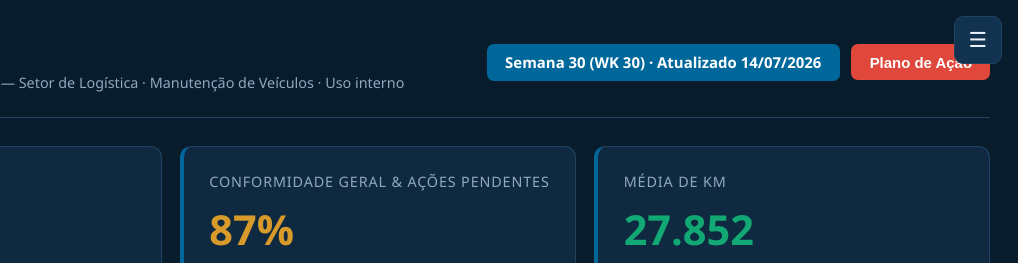
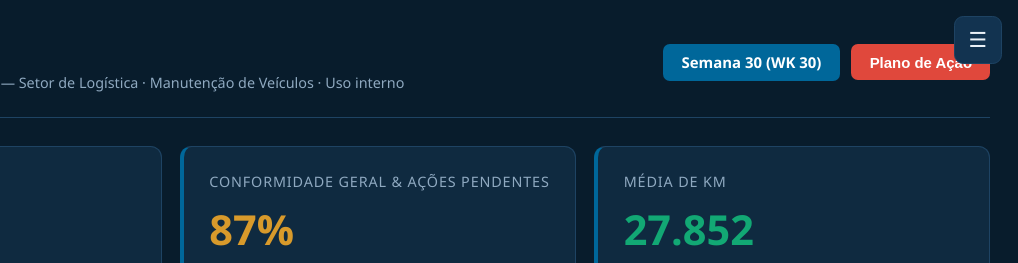
Before and after one commit to ExtremeWind-Frota-Log/extreme-wind-app-mobile, a website: page www/dashboard-frota-manutencao.html in a window 1280 px wide. Shown: the top 263 px of the page, 262-1280 px from the left. Drawn offline with Linux system fonts and the light colour scheme.

Commit message:
Remover data Atualizado do cabecalho do dashboard Frota (vinha da celula ATUALIZACAO da planilha, que estava desatualizada)

```diff
--- a/www/dashboard-frota-manutencao.html
+++ b/www/dashboard-frota-manutencao.html
@@ -179,7 +179,7 @@
     </div>
   </div>
   <div style="display:flex; align-items:center; gap:10px; flex-wrap:wrap">
-    <div class="badge-week">Semana 30 (WK 30) · Atualizado 14/07/2026</div>
+    <div class="badge-week">Semana 30 (WK 30)</div>
     <button class="toggle-btn" id="navAcao" style="background:var(--nok)">Plano de Ação</button>
   </div>
 </header>
```
